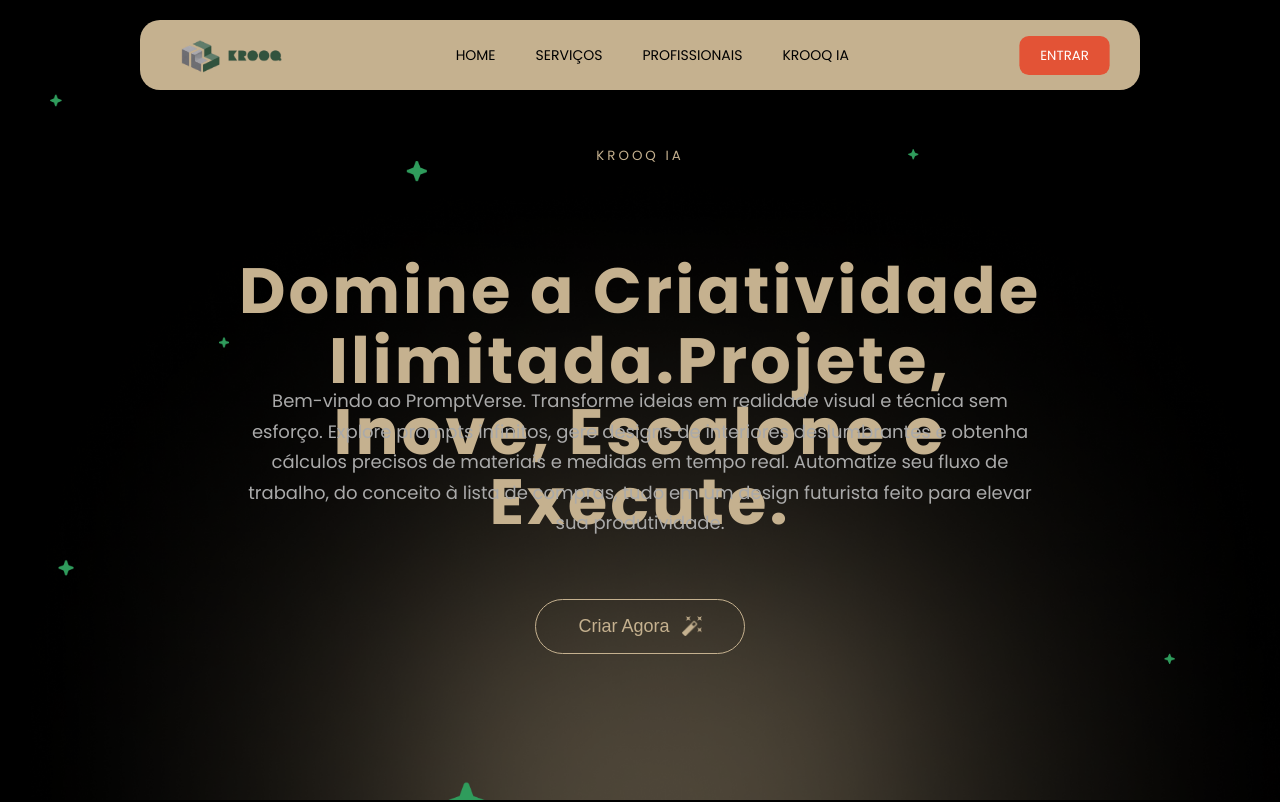
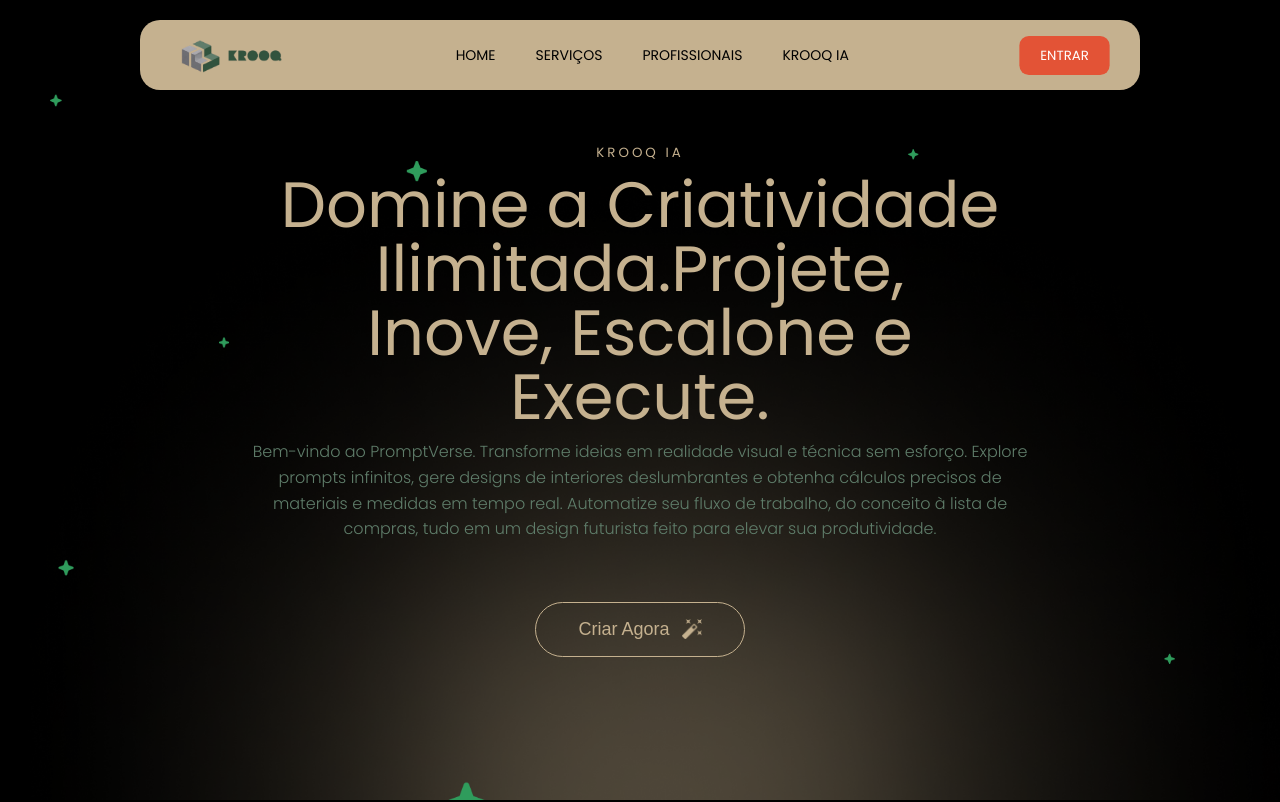
Before and after one commit to KROOQOFC/Front-End-KROOQ, a React (Vite) app in the folder krooq/: page /IA in a window 1280 px wide. Shown: the top 802 px of the page. Built offline with nearby package versions, Linux system fonts and the light colour scheme.

Commit message:
Atualiza estilos da página IA e renomeia classe de logo

```diff
--- a/krooq/src/pages/IA/IA.css
+++ b/krooq/src/pages/IA/IA.css
@@ -1,22 +1,20 @@
-
 .hero{
   height:100vh;
   background-repeat:no-repeat;
   background-size:cover;
   background-position:center;
-  background-color: #000000;
   display:flex;
   flex-direction:column;
-  justify-content:center;
-  align-items:center;
-  text-align:center;
+  justify-content:center;    /* CENTRALIZA VERTICAL */
+  align-items:center;        /* CENTRALIZA HORIZONTAL */
+  text-align:center;         /* TEXTO CENTRALIZADO */
   padding: 0 20px;
-  width: 100vw;
-  position: relative;
+  width: 100%;
 }
 
 .hero h1 br{
   display:block;
+  font-weight:100px;
 }
 
 .conteudo{
@@ -32,8 +30,10 @@
 .hero-page .logo {
   color: #C5B18F;
   letter-spacing: 3px;
-  margin-bottom: 20px;
+  margin-bottom: -60px;
+
 }
+
 
 .logobtn{
   display: inline-flex;
@@ -58,8 +58,12 @@
 
 /* Verde */
 
-.verde p{
+.hero-page .verde {
   color:#5F7D6A;
+  max-width: 780px;
+  font-size: 1rem;
+  line-height: 1.6;
+  margin-top: -10px;
 }
 
 .verdebtn{
@@ -93,8 +97,9 @@
 }
 
  .hero-page h1 {
+  font-weight: 400;
   font-size: 64px;
-  line-height: 1.1;
+  line-height: 1.0;
   max-width: 900px;
   text-align: center;
   color: #C5B18F;
@@ -117,9 +122,10 @@
 .hero-page p{
   max-width:800px;
   color:#aaa;
+  font-weight:300;
   font-size:18px;
   line-height:1.7;
-  margin-top:20px;
+  margin-top:-7px;
   margin-left:auto;
   margin-right:auto;
   text-align:center;
@@ -254,6 +260,9 @@
   font-size: 15px;
   line-height: 1.6;
   margin-bottom: 15px;
+  display: flex;
+  flex-direction: column;
+  justify-content: left;
 }
 
 .content .small {
@@ -319,7 +328,7 @@
 /* CTA */
 .cta{
   border-radius: 30px;
-  margin: 100px auto;
+  margin: 0 auto;
   padding: 80px 40px;
   min-height: 300px;
   max-width: 1200px;
--- a/krooq/src/pages/IA/IA.jsx
+++ b/krooq/src/pages/IA/IA.jsx
@@ -24,7 +24,7 @@
 
     <small className="logo">KROOQ IA</small>
 
-    <h1 className="logo">
+    <h1 className="logo1">
        Domine a Criatividade <br/> Ilimitada.Projete,<br/> Inove, Escalone e<br/> Execute.
     </h1>
 
```
